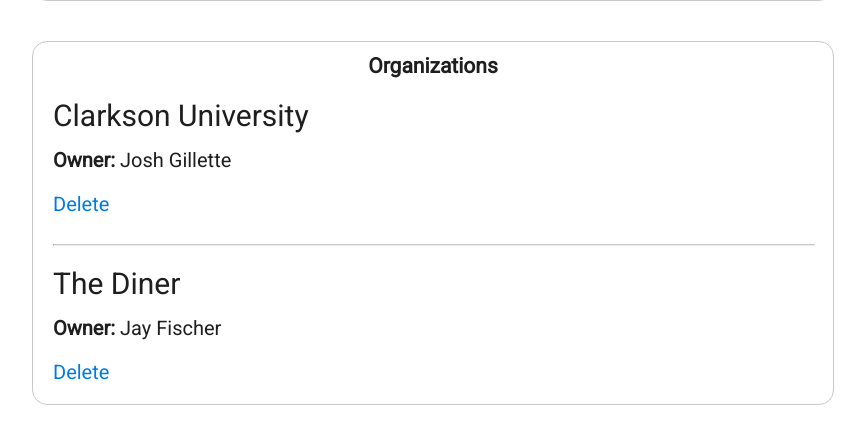
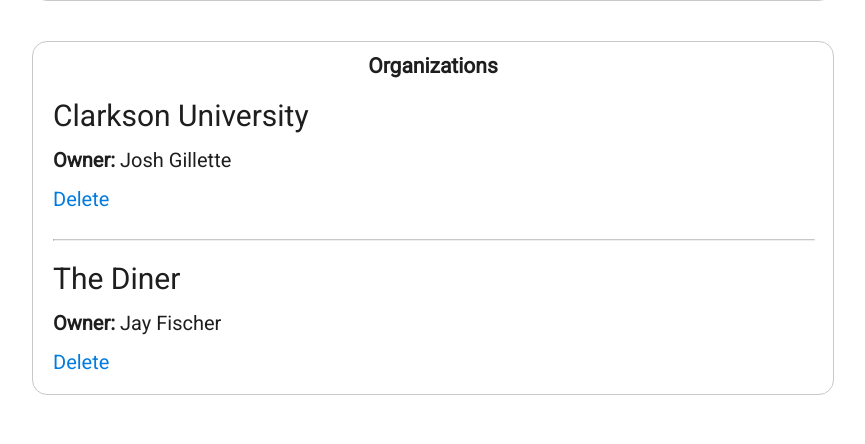
Before and after one commit to joshtgill/pages-web, a Django app: page /staff/ in a window 1280 px wide. Shown: the part 311-755 px from the top of the page, without its empty margins (207-1072 px from the left). Run offline with Django 3.2, Linux system fonts and the light colour scheme; a user stored in the database is signed in; data comes from the database, SQL or seed files in the repository; both versions use the stored data as it was after the commit; data that the repository does not hold is empty.

Commit message:
Generalize additional dashboard styling

```diff
--- a/builder/static/styles/builder_page.css
+++ b/builder/static/styles/builder_page.css
@@ -85,6 +85,11 @@
     margin: 3vh 0 0 0;
 }
 
+.content form .actions button {
+    margin-left: 10px;
+    margin-right: 10px;
+}
+
 .content form .actions #savePageButton {
     color: rgb(255, 255, 255);
     background-color: rgb(30, 30, 30);
--- a/builder/templates/manage_organization.html
+++ b/builder/templates/manage_organization.html
@@ -29,7 +29,7 @@
                     <h3>Active pages</h3>
                     <div class="dashboard-item-list">
                         {% for activePageData in activePagesData %}
-                            <div class="active-page"
+                            <div class="dashboard-item-list-entry"
                             {% if forloop.counter0 == 0 %}
                                 style="margin-top: 0"
                             {% elif forloop.counter == activePagesData|length %}
@@ -58,7 +58,7 @@
                     </div>
                 </div>
                 <div class="dashboard-item" style="max-width: 400px">
-                    <h3>Pending requests</h3>
+                    <h3>Membership requests</h3>
                     <div class="dashboard-item-list">
                         {{ approveOrganizationMembershipRequestConfirmationPopupData|json_script:"approveOrganizationMembershipRequestConfirmationPopupData" }}
                         {{ denyOrganizationMembershipRequestConfirmationPopupData|json_script:"denyOrganizationMembershipRequestConfirmationPopupData" }}
--- a/meta/static/styles/staff.css
+++ /dev/null
@@ -1,50 +0,0 @@
-.content .dashboard .dashboard-item .dashboard-item-list .organization {
-    display: flex;
-    flex-direction: column;
-    margin: 20px 0 28px 0;
-}
-
-.content .dashboard .dashboard-item .dashboard-item-list .organization h4 {
-    margin: 0 0 10px 0;
-    font-size: 30px;
-    font-weight: normal;
-}
-
-.content .dashboard .dashboard-item .dashboard-item-list .organization .details {
-    display: flex;
-    flex-wrap: wrap;
-}
-
-.content .dashboard .dashboard-item .dashboard-item-list .organization .details h5 {
-    margin: 5px 10px 5px 0;
-    font-size: 20px;
-    font-weight: normal;
-}
-
-.content .dashboard .dashboard-item .dashboard-item-list .organization .actions {
-    display: flex;
-    justify-content: center;
-    margin: 15px 0 0 0;
-}
-
-.content .dashboard .dashboard-item .dashboard-item-list .organization .actions form {
-    display: flex;
-    margin: 0;
-}
-
-.content .dashboard .dashboard-item .dashboard-item-list .organization .actions a {
-    margin: 0 20px;
-    font-size: 20px;
-    cursor: pointer;
-}
-
-@media only screen and (min-width: 580px) {
-    .content .dashboard .dashboard-item .dashboard-item-list .organization .actions {
-        display: flex;
-        justify-content: left;
-    }
-
-    .content .dashboard .dashboard-item .dashboard-item-list .organization .actions a {
-        margin: 0 30px 0 0;
-    }
-}
--- a/meta/templates/profile.html
+++ b/meta/templates/profile.html
@@ -34,7 +34,10 @@
                                 <h4>{{ request.user.profile.organization.name }}</h4>
                             </div>
                         </div>
-                        <a href="{% url 'manage_organization' %}">Manage organization</a>
+                        <div class="links">
+                            <a href="{% url 'manage_organization' %}" style="margin-right: 20px">Manage organization</a>
+                            <a href="{% url 'home' %}">My Pages</a>
+                        </div>
                     {% endif %}
                 </div>
                 <div class="account-actions">
--- a/meta/templates/staff.html
+++ b/meta/templates/staff.html
@@ -16,7 +16,7 @@
                     <h3>Organization applications</h3>
                     <div class="dashboard-item-list">
                         {% for organizationApplication in organizationApplications %}
-                            <div class="organization"
+                            <div class="dashboard-item-list-entry"
                             {% if forloop.counter == organizationApplications|length %}
                                 style="margin-bottom: 0"
                             {% endif %}
@@ -53,7 +53,7 @@
                     <div class="dashboard-item-list">
                         {{ organizationDeleteConfirmationPopupData|json_script:"organizationDeleteConfirmationPopupData" }}
                         {% for organization in organizations %}
-                            <div class="organization"
+                            <div class="dashboard-item-list-entry"
                             {% if forloop.counter == organizations|length %}
                                 style="margin-bottom: 0"
                             {% endif %}
--- a/pages/static/styles/core.css
+++ b/pages/static/styles/core.css
@@ -149,6 +149,41 @@ body {
     margin: 0 20px 20px 20px;
 }
 
+.dashboard .dashboard-item .dashboard-item-list .dashboard-item-list-entry {
+    display: flex;
+    flex-direction: column;
+    flex-wrap: wrap;
+    margin: 20px 0 28px 0;
+}
+
+.dashboard .dashboard-item .dashboard-item-list .dashboard-item-list-entry h4 {
+    margin: 0 0 10px 0;
+    font-size: 30px;
+    font-weight: normal;
+}
+
+.content .dashboard .dashboard-item .dashboard-item-list .dashboard-item-list-entry .details {
+    display: flex;
+    flex-wrap: wrap;
+}
+
+.content .dashboard .dashboard-item .dashboard-item-list .dashboard-item-list-entry .details h5 {
+    margin: 5px 10px 5px 0;
+    font-size: 20px;
+    font-weight: normal;
+}
+
+.content .dashboard .dashboard-item .dashboard-item-list .dashboard-item-list-entry .actions {
+    display: flex;
+    justify-content: center;
+    margin: 10px 0 0 0;
+}
+
+.content .dashboard .dashboard-item .dashboard-item-list .dashboard-item-list-entry .actions a {
+    margin: 0 20px;
+    font-size: 20px;
+}
+
 .dashboard .dashboard-item .dashboard-item-list hr {
     width: 100%;
     margin: 0 auto 0 auto;
@@ -159,4 +194,13 @@ body {
     .top-nav .left {
         display: block;
     }
+
+    .content .dashboard .dashboard-item .dashboard-item-list .dashboard-item-list-entry .actions {
+        display: flex;
+        justify-content: left;
+    }
+
+    .content .dashboard .dashboard-item .dashboard-item-list .dashboard-item-list-entry .actions a {
+        margin: 0 20px 0 0;
+    }
 }
```
Also changed, not shown: builder/static/styles/manage_organization.css (+0 -38 lines), meta/static/styles/profile.css (+8 -2 lines), db.sqlite3.
